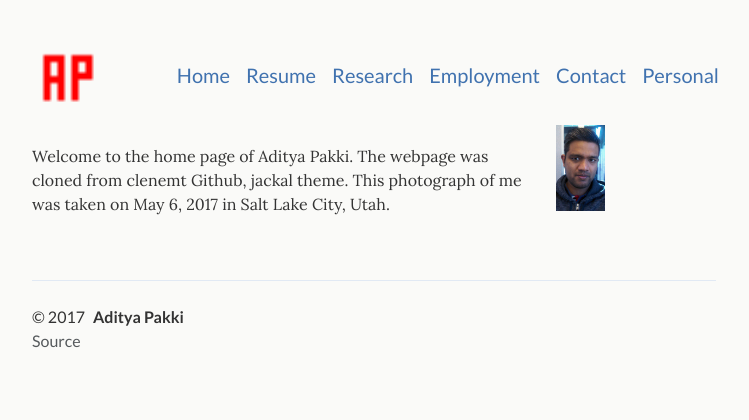
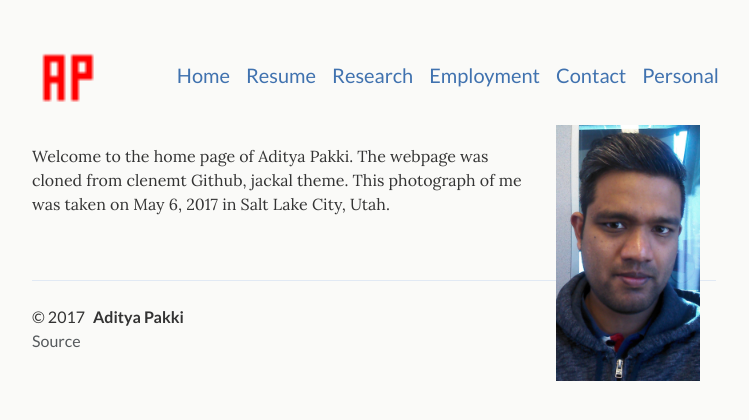
Before and after one commit to adityapakki/adityapakki.github.io, a Jekyll site: the page built from index.html, in a window 1280 px wide. Shown: the top 420 px of the page, without its empty margins (266-1015 px from the left). Built offline with Jekyll 4.4.1, drawn with Linux system fonts in a browser that asks for light colours.

Commit message:
sync the commits

```diff
--- a/index.html
+++ b/index.html
@@ -4,7 +4,7 @@
 
 <p>
 <figure class="site-profile">
-    <img src="{{ site.baseurl }}/assets/img/profile.jpg" height="60%">
+    <img src="{{ site.baseurl }}/assets/img/profile.jpg">
 </figure>
 Welcome to the home page of Aditya Pakki. The webpage was cloned from clenemt Github, jackal theme.
 This photograph of me was taken on May 6, 2017 in Salt Lake City, Utah.
```
